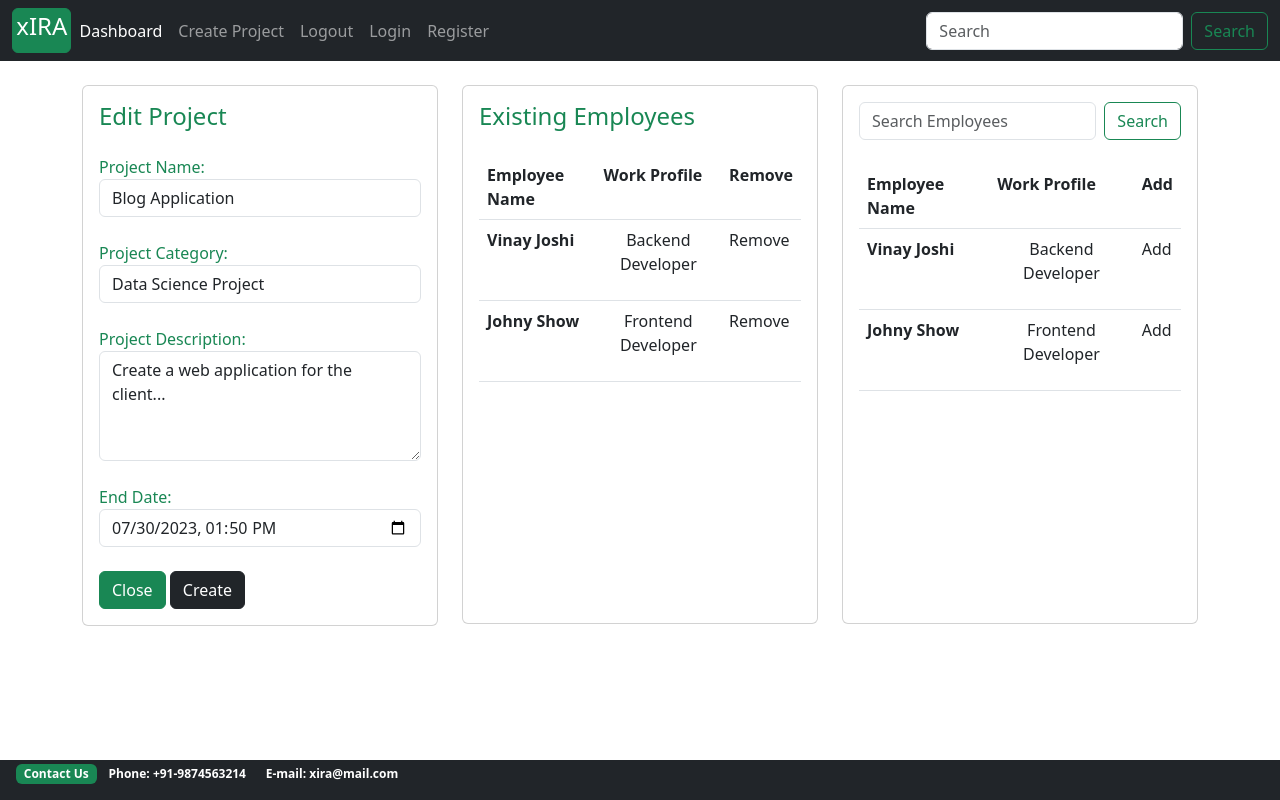
After one commit to vinaycchndra/xIRA, a Django app: page /project/edit_project/13/ in a window 1280 px wide. The commit adds this page. Run offline with Django 4.2, Linux system fonts and the light colour scheme; data comes from the database, SQL or seed files in the repository; both versions use the stored data as it was after the commit.

Commit message:
made scrolling employee addition to project

```diff
--- a/projects/forms.py
+++ b/projects/forms.py
@@ -10,5 +10,5 @@ class ProjectCreationForm(forms.ModelForm):
         widgets = {
             'project_name': forms.TextInput(attrs={'class': 'form-control',  }),
             'project_category': forms.Select(attrs={'class': 'form-control', }),
-            'project_description': forms.Textarea(attrs={'class': 'form-control', }),
+            'project_description': forms.Textarea(attrs={'class': 'form-control', 'rows':4, 'cols':15}),
         }
--- a/projects/urls.py
+++ b/projects/urls.py
@@ -4,6 +4,7 @@ from . import views
 urlpatterns = [
         path('create_project/', views.create_project, name='create_project'),
         path('project_detail/<int:project_id>/', views.project_detail, name='project_detail'),
+        path('edit_project/<int:pk>/', views.edit_project, name='edit_project'),
         path('delete_project/<int:pk>/', views.delete_project, name='delete_project'),
 
 ]
--- a/projects/views.py
+++ b/projects/views.py
@@ -53,3 +53,21 @@ def delete_project(request, pk):
         raise Http404
     project.delete()
     return redirect('dashboard')
+
+
+def edit_project(request, pk):
+    project = get_object_or_404(Project, id=pk)
+    form = ProjectCreationForm(instance=project)
+    context = {
+        'project_form': form,
+        'project': project,
+    }
+    if request.method == 'POST':
+        form = ProjectCreationForm(request.POST)
+        if form.is_valid():
+            project.project_name = form.cleaned_data['project_name']
+            project.project_category = form.cleaned_data['project_category']
+            project.project_description = form.cleaned_data['project_description']
+            project.estimated_end_date = form.cleaned_data['estimated_end_date']
+            project.save()
+    return render(request, 'edit_project.html', context)
--- a/templates/base.html
+++ b/templates/base.html
@@ -43,6 +43,10 @@
                   <a class="nav-link" aria-current="page" href="{% url 'register' %}">Register</a>
                 </li>
               </ul>
+              <form class="d-flex" role="search">
+                <input class="form-control me-2" type="search" placeholder="Search" aria-label="Search">
+                <button class="btn btn-outline-success" type="submit">Search</button>
+              </form>
             </div>
           </div>
         </nav>
@@ -54,7 +58,7 @@
 
 <!-- footer-->
 <footer class="bg-dark fixed-bottom">
-<div class="text-right px-3 py-1 mt-1">
+<div class="text-right px-3 py-0 mt-0">
   <p class="badge bg-success">Contact Us</p>
   <p class="badge bg-muted">Phone: +91-9874563214</p>
   <p class="badge bg-muted">E-mail: xira@mail.com</p>
--- /dev/null
+++ b/templates/edit_project.html
@@ -0,0 +1,102 @@
+{% extends 'base.html' %}
+
+
+{% block content %}
+<section class="section-content padding-y">
+<div class="container mt-4">
+    <div class="row">
+
+        <div class="col-lg" style="">
+            <div class="card h-90">
+      <article class="card-body">
+		<header class="mb-4 text-success"><h4 class="card-title">Edit Project</h4></header>
+        <form action="{% url 'edit_project' project.id %}" method="POST">
+      {% csrf_token %}
+      <label class="text-success" for="">Project Name:</label>
+      <div class="form-row">
+        {{project_form.project_name}}
+      </div>
+       <br>
+      <label class="text-success" for="">Project Category:</label>
+      <div class="form-row">
+        {{project_form.project_category}}
+      </div>
+      <br>
+      <label class="text-success" for="">Project Description:</label>
+      <div class="form-group">
+          {{project_form.project_description}}
+      </div>
+      <br>
+      <label class="text-success" for="date_field">End Date:</label>
+      <div class="form-row">
+        <input type="datetime-local"  name="estimated_end_date" class="form-control" required placeholder={{project_form.estimated_end_date}}
+      </div>
+
+      <br>
+      <button type="button" class="btn btn-success" data-bs-dismiss="modal">Close</button>
+      <button type="submit" class="btn btn-dark">Create</button>
+</form>
+
+</article>
+</div>
+</div>
+
+<div class="col-lg" style="">
+<div class="card h-90">
+    <div class="card-body ">
+        <header class="mb-4 text-success"><h4 class="card-title">Existing Employees</h4></header>
+    <table class="table" style="position: relative;height: 436px;overflow: auto;display: block;">
+    <tr>
+    <th>Employee Name</th>
+    <th>Work Profile </th>
+    <th>Remove</th>
+  </tr>
+          {% for employee in project.assignees.all %}
+            <tr>
+                <td><strong>{{employee}}</strong></td>
+                <td><p class="text-center">{{employee.work_profile}}</p></td>
+                <td>Remove</td>
+            </tr>
+            {% endfor %}
+
+    </table>
+    </div>
+    </div>
+</div>
+
+
+<div class="col-lg" style="">
+<div class="card h-90">
+    <div class="card-body">
+        <form class="d-flex" role="search">
+                <input class="form-control me-2" type="search" placeholder="Search Employees" aria-label="Search">
+                <button class="btn btn-outline-success" type="submit">Search</button>
+        </form>
+        <br>
+    <table class="table" style="position: relative;height: 427px;overflow: auto;display: block;">
+    <tr>
+    <th>Employee Name</th>
+    <th>Work Profile </th>
+    <th>Add</th>
+  </tr>
+          {% for employee in project.assignees.all %}
+            <tr>
+                <td><strong>{{employee}}</strong></td>
+                <td><p class="text-center">{{employee.work_profile}}</p></td>
+                <td>Add</td>
+            </tr>
+            {% endfor %}
+
+
+
+    </table>
+    </div>
+    </div>
+</div>
+
+</div>
+</div>
+</section>
+
+
+{% endblock %}
--- a/templates/landingPage.html
+++ b/templates/landingPage.html
@@ -34,7 +34,7 @@
       <td>{{project.estimated_end_date}}</td>
       {% if request.user.is_project_manager and project.project_manager.project_manager == request.user %}
         <td><a href="{% url 'delete_project' project.id %}" style="text-decoration: none" class="text-success">Delete</a></td>
-        <td>Edit</td>
+        <td><a href="{% url 'edit_project' project.id %}" style="text-decoration: none" class="text-success">Edit</a></td>
       {% else %}
         <td>-</td>
         <td>-</td>
```
Also changed, not shown: templates/project_detail.html (+20 -3 lines), db.sqlite3.
